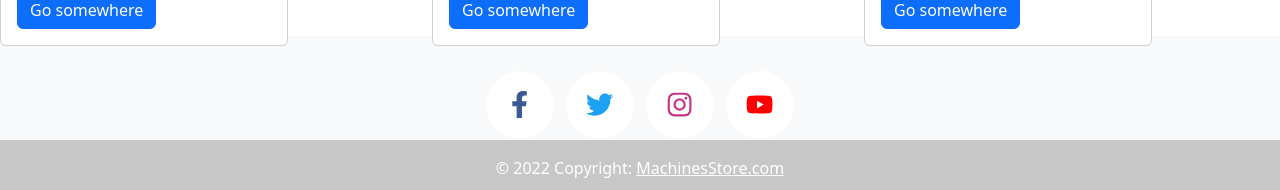
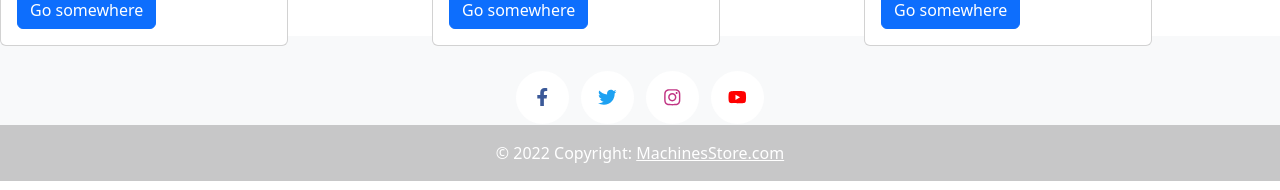
Before and after one commit to Luchoragusa/MachineStore-Front, an Angular app: page / in a window 1280 px wide. Shown: the part 1306-1496 px from the top of the page. Built offline with nearby package versions, Linux system fonts and the light colour scheme.

Commit message:
fix footer

```diff
--- a/src/app/componentes/footer/footer.component.css
+++ b/src/app/componentes/footer/footer.component.css
@@ -14,8 +14,8 @@
     justify-content: center;
     align-items: center;
     outline: none;
-    width: 70px;
-    height: 70px;
+    width: 55px;
+    height: 55px;
     text-decoration: none;
   }
   .social-button__inner {
@@ -39,8 +39,8 @@
     font-size: 28px;
   }
   .social-button svg {
-    height: 40%;
-    width: 40%;
+    height: 35%;
+    width: 35%;
   }
   .social-button::after {
     content: "";
```
